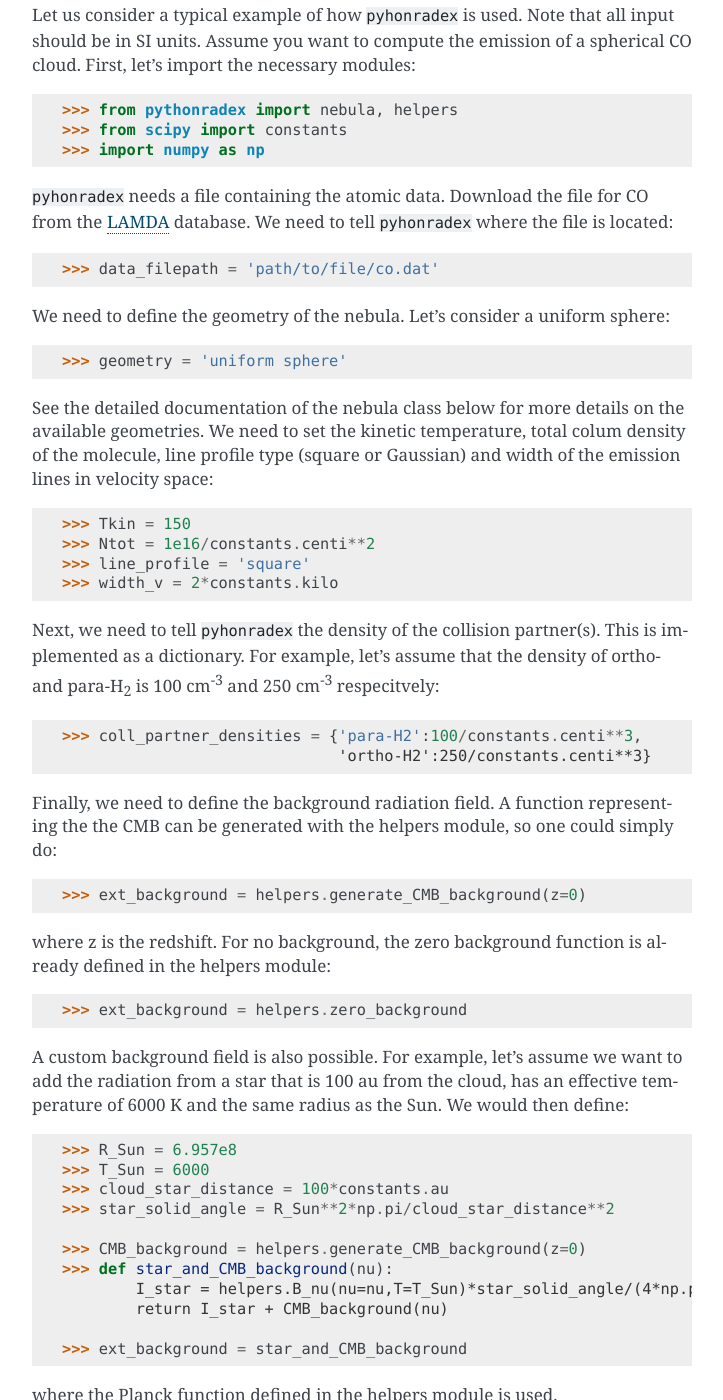
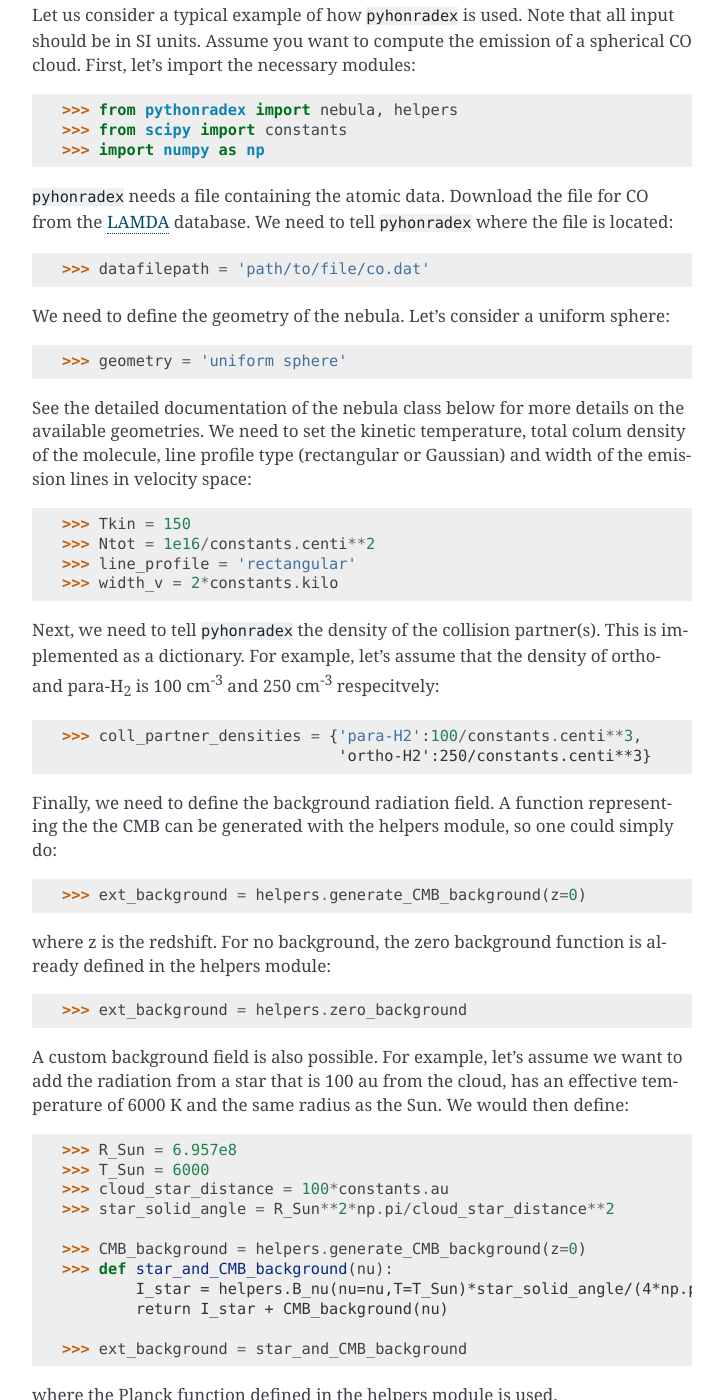
Before and after one commit to gica3618/pythonradex, a Sphinx documentation site: the page built from docs/index.rst, in a window 1280 px wide and 1400 px high, scrolled down 1039 px. Shown: the whole window, without its empty margins (388-1111 px from the left). Built offline with Sphinx 7.4.7, drawn with Linux system fonts in a browser that asks for light colours; some of the changed text lies outside the part shown.

Commit message:
name change: use rectangular instead of square

```diff
--- a/docs/index.rst
+++ b/docs/index.rst
@@ -48,17 +48,17 @@ Let us consider a typical example of how ``pyhonradex`` is used. Note that all i
 
 ``pyhonradex`` needs a file containing the atomic data. Download the file for CO from the LAMDA_ database. We need to tell ``pyhonradex`` where the file is located::
 
-    >>> data_filepath = 'path/to/file/co.dat'
+    >>> datafilepath = 'path/to/file/co.dat'
 
 We need to define the geometry of the nebula. Let's consider a uniform sphere::
 
     >>> geometry = 'uniform sphere'
 
-See the detailed documentation of the nebula class below for more details on the available geometries. We need to set the kinetic temperature, total colum density of the molecule, line profile type (square or Gaussian) and width of the emission lines in velocity space::
+See the detailed documentation of the nebula class below for more details on the available geometries. We need to set the kinetic temperature, total colum density of the molecule, line profile type (rectangular or Gaussian) and width of the emission lines in velocity space::
 
     >>> Tkin = 150
     >>> Ntot = 1e16/constants.centi**2
-    >>> line_profile = 'square'
+    >>> line_profile = 'rectangular'
     >>> width_v = 2*constants.kilo
 
 Next, we need to tell ``pyhonradex`` the density of the collision partner(s). This is implemented as a dictionary. For example, let's assume that the density of ortho- and para-H\ :sub:`2` is 100 cm\ :sup:`-3` and 250 cm\ :sup:`-3` respecitvely::
@@ -93,7 +93,7 @@ where the Planck function defined in the helpers module is used.
 Now we can initialise the object that is used to solve the radiative transfer::
 
     >>> example_nebula = nebula.Nebula(
-                        data_filepath=data_filepath,geometry=geometry,
+                        datafilepath=datafilepath,geometry=geometry,
                         ext_background=ext_background,Tkin=Tkin,
                         coll_partner_densities=coll_partner_densities,
                         Ntot=Ntot,line_profile=line_profile,width_v=width_v)
@@ -153,8 +153,8 @@ Reading a file from the LAMDA database
 ``pythonradex`` also provides a useful function to read data files from the LAMDA_ database. Let's see how it can be used::
 
     >>> from pythonradex import LAMDA_file
-    >>> data_filepath = 'path/to/datafile/co.dat'
-    >>> data = LAMDA_file.read(data_filepath)
+    >>> datafilepath = 'path/to/datafile/co.dat'
+    >>> data = LAMDA_file.read(datafilepath)
 
 The data is stored in a dictionary containing all levels, radiative transitions and collisional transitions.::
 
```
Also changed, not shown: 7 other files.
